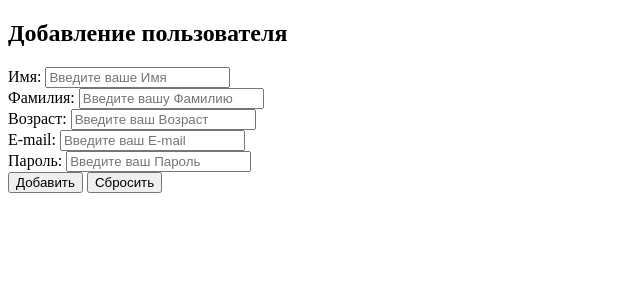
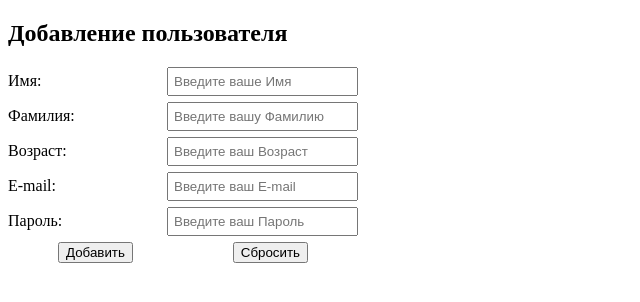
Before and after one commit to drriki13/lessen, a plain HTML site: page index.html in a window 1280 px wide. Shown: the whole page, without its empty margins (0-640 px from the left). Drawn offline with Linux system fonts and the light colour scheme.

Commit message:
flex form

```diff
--- a/index.html
+++ b/index.html
@@ -10,35 +10,35 @@
 <body>
     <div>
         <h2>Добавление пользователя</h2>
-        <form action="/" method="post">
-            <div>
+        <form action="/" method="post" class="form">
+            <div class="form_item">
                 Имя:
                 <input type="text" placeholder="Введите ваше Имя">
             </div>
 
-            <div>
+            <div class="form_item">
                 Фамилия:
                 <input type="text" placeholder="Введите вашу Фамилию">
             </div>
 
-            <div>
+            <div class="form_item">
                 Возраст:
                 <input type="number" placeholder="Введите ваш Возраст">
             </div>
 
-            <div>
+            <div class="form_item">
                 E-mail:
                 <input type="email" placeholder="Введите ваш E-mail">
             </div>
 
-            <div>
+            <div class="form_item">
                 Пароль:
                 <input type="password" placeholder="Введите ваш Пароль">
             </div>
 
-            <div>
-                <button type="submit">Добавить</button>
-                <button type="reset">Сбросить</button>
+            <div class="form_item">
+                <button type="submit" class="btn-primary">Добавить</button>
+                <button type="reset" class="btn-reset">Сбросить</button>
             </div>
 
         </form>
--- a/style.css
+++ b/style.css
@@ -0,0 +1,22 @@
+.form {
+    width: 350px;
+}
+
+.form_item {
+    display: flex;
+    justify-content: space-between;
+    align-items: center;
+    margin-bottom: 6px;
+}
+
+.form_item > input {
+    padding: 5px;
+}
+
+.btn-primary {
+    margin-left: 50px;
+}
+
+.btn-reset {
+    margin-right: 50px;
+}
```
